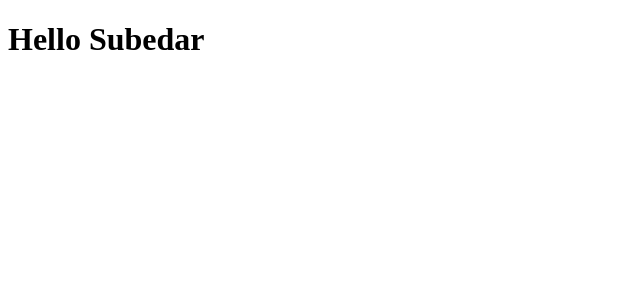
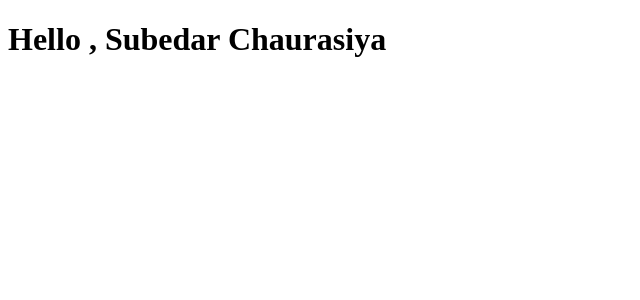
Before and after one commit to SUBE007/ReactSelfLearning, a React (Create React App) app: page / in a window 1280 px wide. Shown: the top 300 px of the page, without its empty margins (0-640 px from the left). Built offline with nearby package versions, Linux system fonts and the light colour scheme.

Commit message:
[SUBE007]Created One Component by using props in function component

```diff
--- a/src/Student.js
+++ b/src/Student.js
@@ -3,8 +3,8 @@
 //     return <h1> Hello Subedar</h1>;
 // }
 
-const Student=()=>{
-    return <h1> Hello Subedar</h1>;
+const Student=props=>{
+   return <h1> Hello , {props.name}</h1>;
 }
 
 export default Student;
--- a/src/index.js
+++ b/src/index.js
@@ -2,7 +2,4 @@
 import ReactDOM from 'react-dom';
 import Student from './Student';
 
-
-
-
-ReactDOM.render(<Student /> ,document.getElementById("root"));
+ReactDOM.render(<Student name='Subedar Chaurasiya' /> ,document.getElementById("root"));
```
